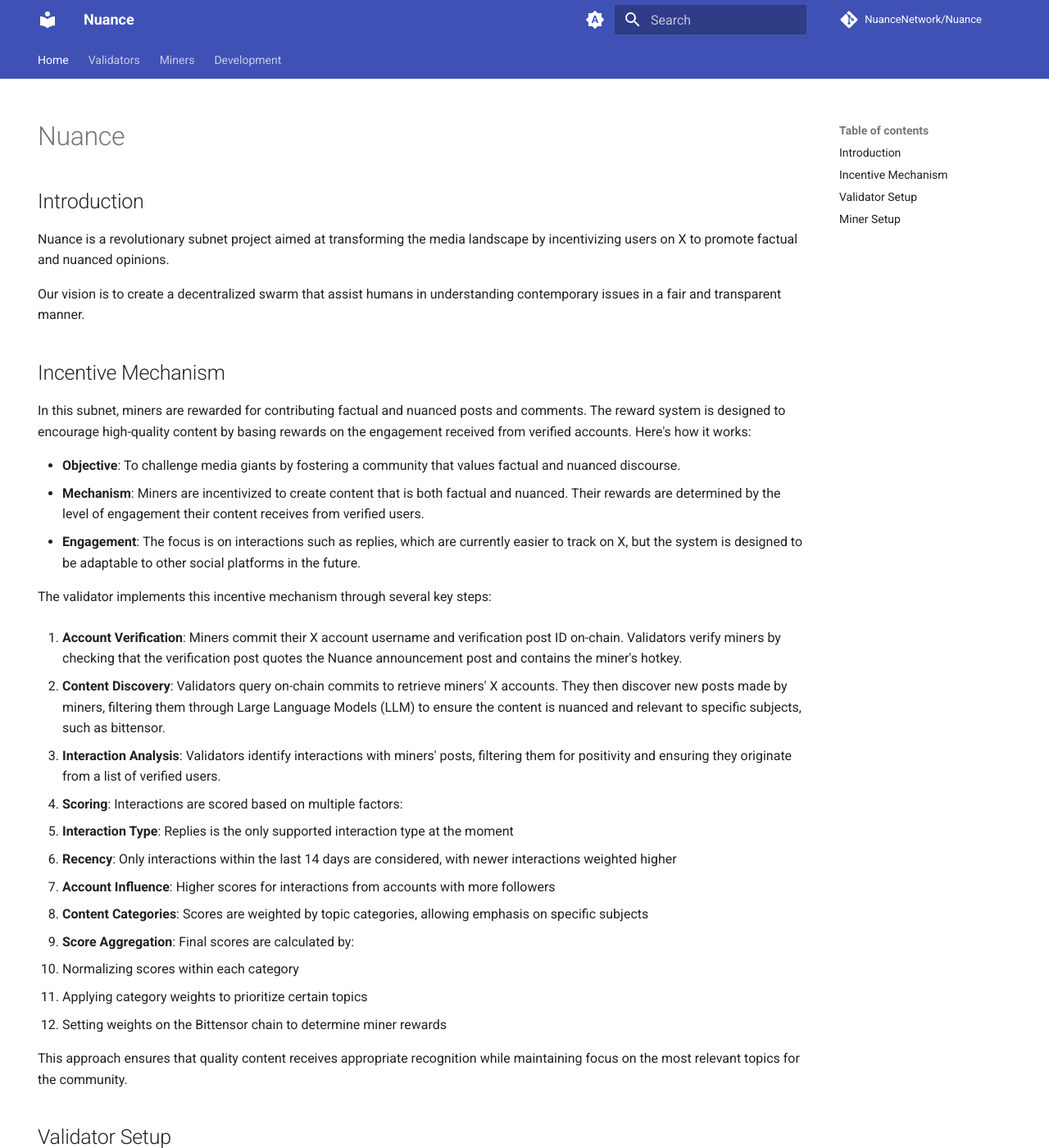
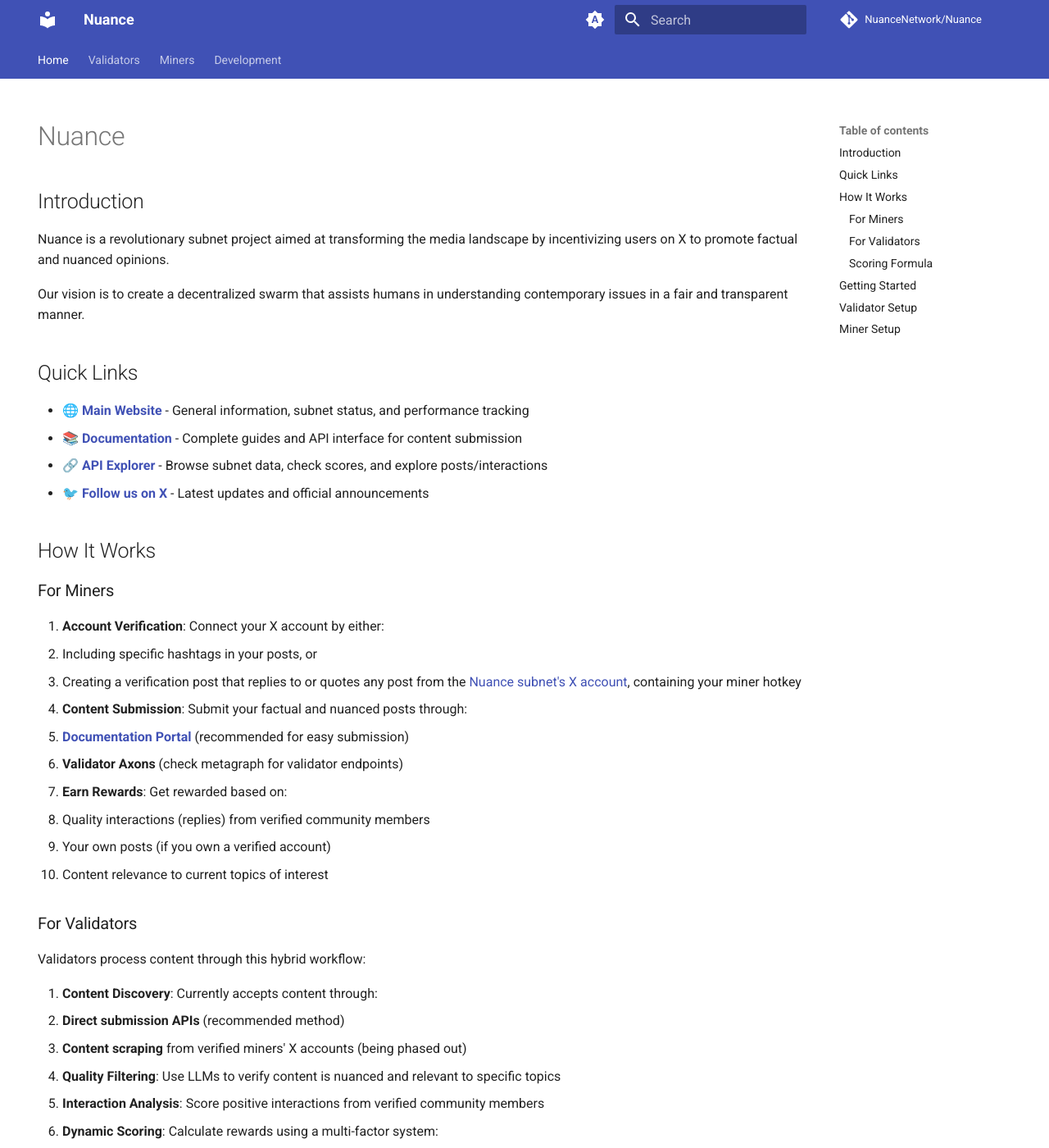
Before and after one commit to NuanceNetwork/Nuance, an MkDocs documentation site: the page built from docs/index.md, in a window 1280 px wide and 1400 px high. Shown: the whole window at 82% size. Built offline with MkDocs 1.6.1 and Material for MkDocs 9.7.7, drawn with Linux system fonts in a browser that asks for light colours; comment, search, counter and statistics services are not loaded; some of the changed text lies outside the part shown.

Commit message:
Update README and miner 's README

````diff
--- a/docs/index.md
+++ b/docs/index.md
@@ -10,41 +10,78 @@
 
 Nuance is a revolutionary subnet project aimed at transforming the media landscape by incentivizing users on X to promote factual and nuanced opinions.
 
-Our vision is to create a decentralized swarm that assist humans in understanding contemporary issues in a fair and transparent manner.
+Our vision is to create a decentralized swarm that assists humans in understanding contemporary issues in a fair and transparent manner.
 
-## Incentive Mechanism
+## Quick Links
 
-In this subnet, miners are rewarded for contributing factual and nuanced posts and comments. The reward system is designed to encourage high-quality content by basing rewards on the engagement received from verified accounts. Here's how it works:
+- **🌐 [Main Website](https://www.nuance.info/)** - General information, subnet status, and performance tracking
+- **📚 [Documentation](https://www.docs.nuance.info/)** - Complete guides and API interface for content submission
+- **🔗 [API Explorer](http://api.nuance.info/scalar)** - Browse subnet data, check scores, and explore posts/interactions
+- **🐦 [Follow us on X](https://x.com/NuanceSubnet)** - Latest updates and official announcements
 
-- **Objective**: To challenge media giants by fostering a community that values factual and nuanced discourse.
-- **Mechanism**: Miners are incentivized to create content that is both factual and nuanced. Their rewards are determined by the level of engagement their content receives from verified users.
-- **Engagement**: The focus is on interactions such as replies, which are currently easier to track on X, but the system is designed to be adaptable to other social platforms in the future.
+## How It Works
 
-The validator implements this incentive mechanism through several key steps:
+### For Miners
 
-1. **Account Verification**: Miners commit their X account username and verification post ID on-chain. Validators verify miners by checking that the verification post quotes the Nuance announcement post and contains the miner's hotkey.
+1. **Account Verification**: Connect your X account by either:
+   - Including specific hashtags in your posts, or
+   - Creating a verification post that replies to or quotes any post from the [Nuance subnet's X account](https://x.com/NuanceSubnet), containing your miner hotkey
 
-2. **Content Discovery**: Validators query on-chain commits to retrieve miners' X accounts. They then discover new posts made by miners, filtering them through Large Language Models (LLM) to ensure the content is nuanced and relevant to specific subjects, such as bittensor.
+2. **Content Submission**: Submit your factual and nuanced posts through:
+   - **[Documentation Portal](https://www.docs.nuance.info/)** (recommended for easy submission)
+   - **Validator Axons** (check metagraph for validator endpoints)
 
-3. **Interaction Analysis**: Validators identify interactions with miners' posts, filtering them for positivity and ensuring they originate from a list of verified users.
+3. **Earn Rewards**: Get rewarded based on:
+   - Quality interactions (replies) from verified community members
+   - Your own posts (if you own a verified account)
+   - Content relevance to current topics of interest
 
-4. **Scoring**: Interactions are scored based on multiple factors:
-   - **Interaction Type**: Replies is the only supported interaction type at the moment
-   - **Recency**: Only interactions within the last 14 days are considered, with newer interactions weighted higher
-   - **Account Influence**: Higher scores for interactions from accounts with more followers
-   - **Content Categories**: Scores are weighted by topic categories, allowing emphasis on specific subjects
+### For Validators
 
-5. **Score Aggregation**: Final scores are calculated by:
-   - Normalizing scores within each category
-   - Applying category weights to prioritize certain topics
-   - Setting weights on the Bittensor chain to determine miner rewards
+Validators process content through this hybrid workflow:
 
-This approach ensures that quality content receives appropriate recognition while maintaining focus on the most relevant topics for the community.
+1. **Content Discovery**: Currently accepts content through:
+   - **Direct submission APIs** (recommended method)
+   - **Content scraping** from verified miners' X accounts (being phased out)
+2. **Quality Filtering**: Use LLMs to verify content is nuanced and relevant to specific topics
+3. **Interaction Analysis**: Score positive interactions from verified community members
+4. **Dynamic Scoring**: Calculate rewards using a multi-factor system:
+   - **Engagement Quality**: Different interaction types have varying weights
+   - **Account Influence**: Higher scores for interactions from weighted community members
+   - **7-Day Window**: Only interactions from the last 7 days are considered for scoring
+   - **Anti-Spam Protection**: Capped scoring per user to prevent gaming
+   - **Topic Categories**: Content scored by relevance to current focus areas
+
+5. **Weight Setting**: Aggregate scores across categories and set network weights
+
+### Scoring Formula
+
+The scoring system balances engagement quality and prevents spam:
+
+```
+Base Score = f(engagement_count) where:
+- 1 engagement = 1.0 points
+- 2 engagements = 1.7 points
+- 3+ engagements = 2.0 points
+(then divided by total engagements per account)
+
+Final Score = Base Score × Interaction Weight × User Influence × Topic Weight
+```
+
+## Getting Started
+
+- **Miners**: Visit our [documentation](https://www.docs.nuance.info/) for setup guides and submission tools
+- **Validators**: See the sections below for detailed setup instructions
+- **Community**: Explore the [API](http://api.nuance.info/scalar) to track subnet performance and your contributions
 
 ## Validator Setup
 
-For detailed instructions on setting up validators, please refer to the [full documentation](./validators.md).
+For detailed instructions on setting up validators, please refer to the [full documentation](docs/validator.md).
 
 ## Miner Setup
 
-For detailed instructions on setting up miners, please refer to the [full documentation](./miners.md).
+For detailed instructions on setting up miners, please refer to the [full documentation](docs/miner.md).
+
+---
+
+*Building a more nuanced discourse, one interaction at a time.*
--- a/docs/miners.md
+++ b/docs/miners.md
@@ -8,6 +8,13 @@
 
 ## NEW SETUP INSTRUCTION
 Please check our [**example notebook**](/examples/miner_signup.ipynb) for full interactive guide on how to setup your miner on Nuance.
+
+Additional helpful scripts and examples are available in the [`examples/`](/examples/) folder.
+
+## Quick Links
+- **📚 [Submit Content](https://www.docs.nuance.info/)** - Easy submission portal with API interface
+- **🔗 [Check Your Scores](http://api.nuance.info/scalar)** - Monitor your performance and recent submissions
+- **🐦 [Follow Updates](https://x.com/NuanceSubnet)** - Official announcements and subnet news
 
 ## Setup Instructions
 To set up a miner node on the Nuance Subnet, follow these steps:
@@ -52,20 +59,26 @@
     btcli subnets show
     ```
 
-4. Create a verification post on your X account
+4. Verify your X account
 
-    This step is crucial - validators will verify your X account using this post.
+    Choose one of these verification methods:
 
-    - Ensure your X account is public and has posting activity
-    - Create a new post that **quotes** the [Nuance announcement post](https://x.com/NuanceSubnet/status/1909263356654952674)
+    **Method 1: Verification Post (Recommended)**
+    - Create a post that **replies to** or **quotes** any post from [@NuanceSubnet](https://x.com/NuanceSubnet)
     - Include your hotkey address in the post text
+    - Ensure your X account is public and active
 
     Example post text:
     ```
     I'm joining the Nuance Network as a miner with hotkey: 5F7nTtN...XhVVi
     ```
 
-    Save the verification post ID as you'll need it for the next step.
+    **Method 2: Hashtag Verification**
+    - Include the hashtag `#NuanceUID` in your posts, where `UID` is your miner's UID in the subnet
+    - Example: If your UID is 42, use `#Nuance42` in your posts
+    - Find your UID by checking `btcli subnets show` after registration
+
+    Save your verification post ID if using Method 1.
 
 5. Set environment variables
 
@@ -93,24 +106,56 @@
     # Run the miner script
     uv run python -m neurons.miner.main
 
-    # When prompted, enter your X account username and verification post ID
+    # When prompted, enter your X account username and verification post ID (if using Method 1)
     ```
+
+## Content Submission & Scoring
+
+### How to Submit Content
+
+**Option 1: Documentation Portal (Recommended)**
+- Visit [docs.nuance.info](https://www.docs.nuance.info/) for easy content submission
+- User-friendly interface for non-technical users
+- Immediate submission confirmation
+
+**Option 2: Direct API Submission**
+- Submit directly to validator axons (check metagraph for validator endpoints)
+- For technical users comfortable with API calls
+- See [`examples/simple_submission.ipynb`](../examples/simple_submission.ipynb) for implementation details
+
+**Option 3: Automatic Discovery (Being Phased Out)**
+- Validators currently still scrape content from verified miners' X accounts
+- This method will be removed in future updates
+
+### Scoring System
+
+Your rewards are calculated based on:
+
+- **Engagement Quality**: Positive interactions (replies) from verified community members
+- **Account Status**: If you own a verified account, your own posts contribute to your score
+- **7-Day Window**: Only content and interactions from the last 7 days count
+- **Anti-Spam Protection**: Scoring is capped per user to prevent gaming
+- **Topic Relevance**: Content scored based on current focus areas
 
 ## Maintaining Your Miner Status
 
-- Keep your X account active by posting content relevant to Bittensor
-- Make sure your verification post remains accessible
-- Validators will automatically score your content based on the subnet's criteria
-- Checkout [miner tips](../examples/miner_tips.ipynb) for Nuance Subnet
+- Keep your X account active by posting factual, nuanced content
+- Submit your best content through the [documentation portal](https://www.docs.nuance.info/)
+- Monitor your performance via the [API explorer](http://api.nuance.info/scalar)
+- Follow [@NuanceSubnet](https://x.com/NuanceSubnet) for updates and announcements
+- Check out [miner tips](../examples/miner_tips.ipynb) for Nuance Subnet best practices
 
 ## Troubleshooting
 
 If you encounter issues:
 
-- Verify your wallet is registered: `btcli subnets show`
-- Check that your verification post:
-  - Is public and accessible
-  - Contains your exact hotkey address
-  - Is a quote tweet of the Nuance announcement post
-- Ensure your X account is public and active
-- Try recommitting your X account username and verification post ID if validators aren't picking up your content
+- **Registration**: Verify your wallet is registered with `btcli subnets show`
+- **Verification**: Check that your verification post/hashtags:
+  - Are public and accessible
+  - Contain your exact hotkey address
+  - Follow the correct format for your chosen method
+- **Submissions**: Try the [documentation portal](https://www.docs.nuance.info/) if direct submission isn't working
+- **Scoring**: Use the [API explorer](http://api.nuance.info/scalar) to check your recent submissions and scores
+- **Account Issues**: Ensure your X account is public and active
+
+For additional help, refer to the [full documentation](https://www.docs.nuance.info/) or follow [@NuanceSubnet](https://x.com/NuanceSubnet) for support updates.
````
Also changed, not shown: README.md (+58 -23 lines).
